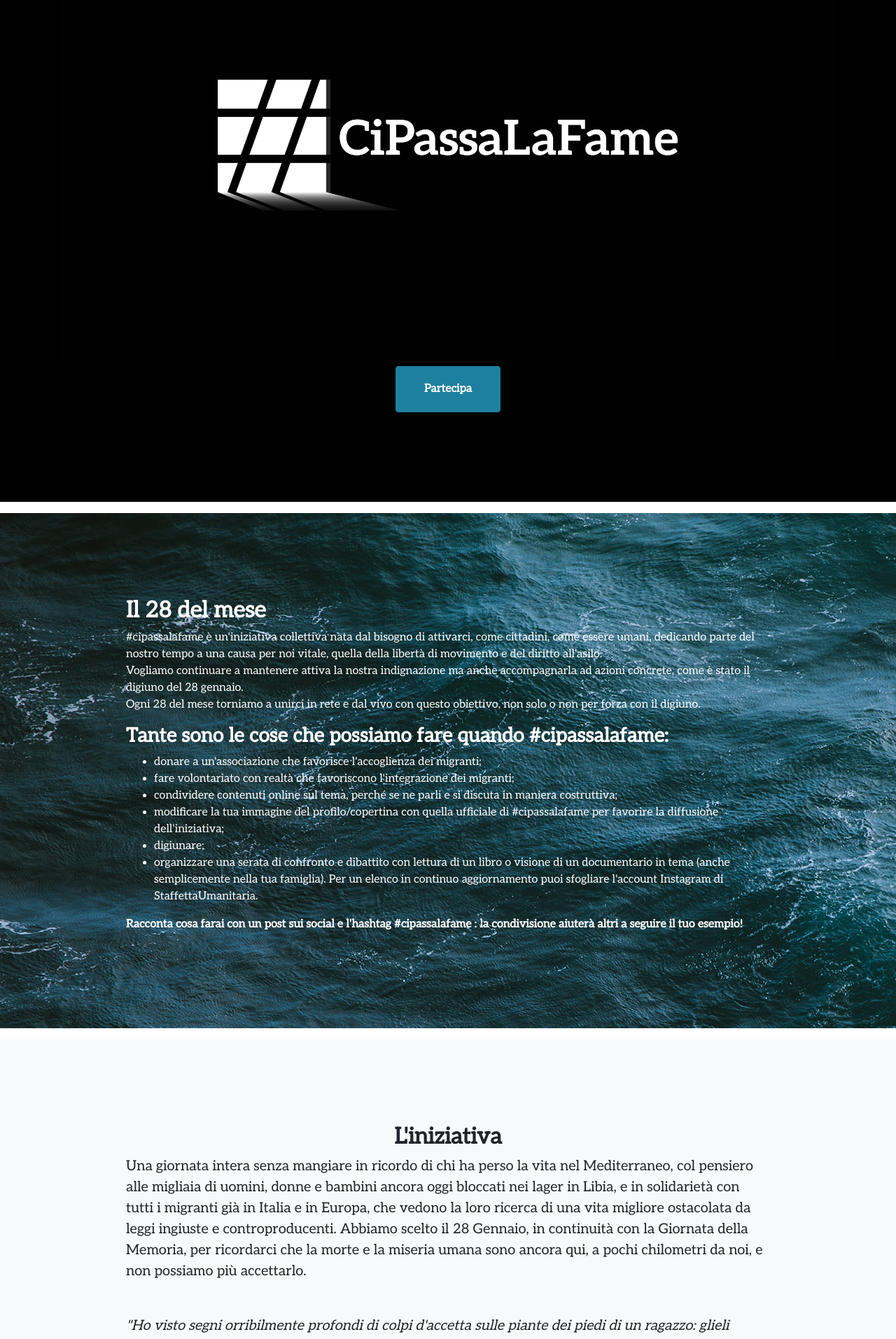
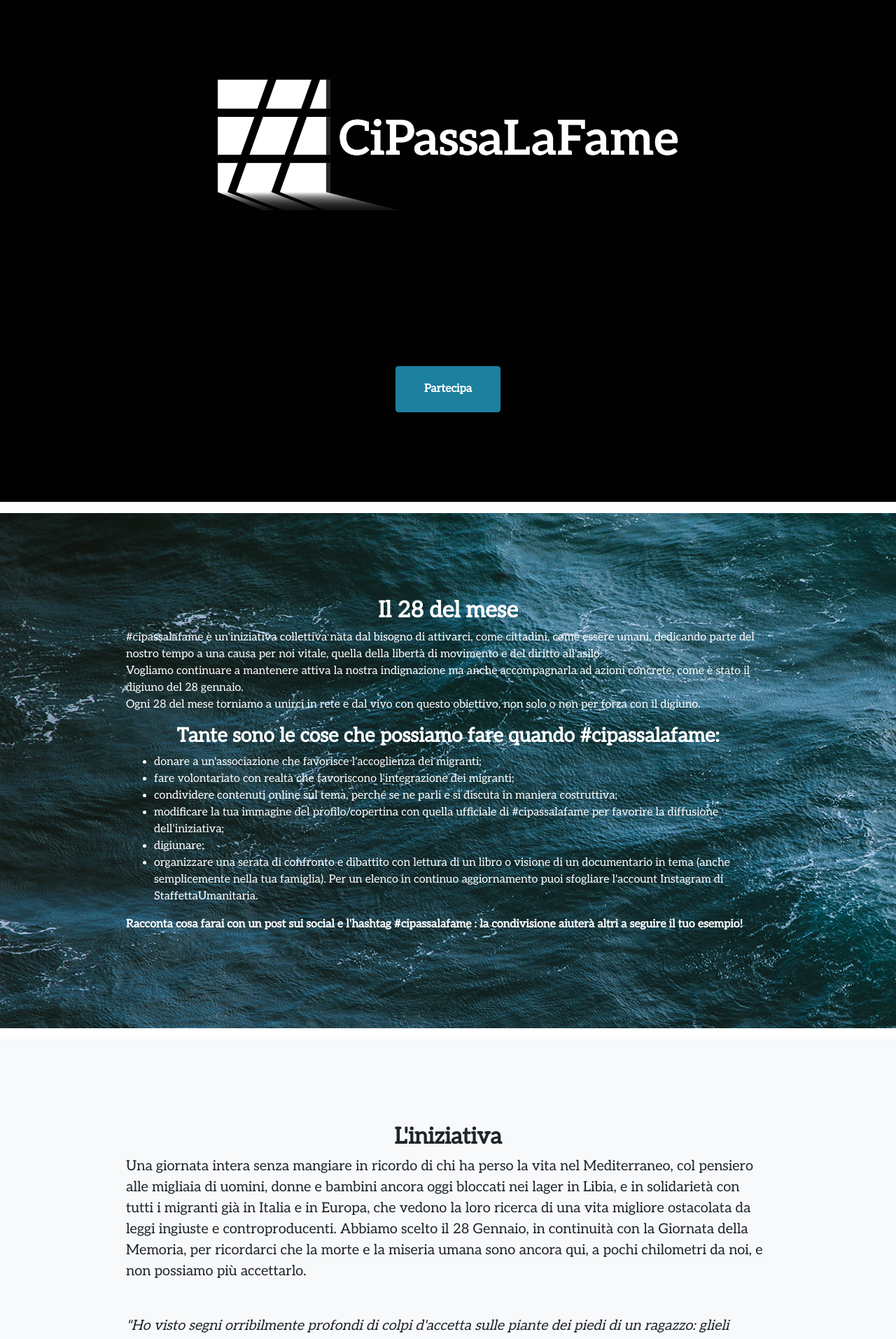
Before and after one commit to ondata/cipassalafame, a Jekyll site: the page built from index.md, in a window 1280 px wide. Shown: the part 311-2224 px from the top of the page at 70% size. Built offline with Jekyll 4.4.1, drawn with Linux system fonts in a browser that asks for light colours.

Commit message:
Update stylish-portfolio.css

```diff
--- a/css/stylish-portfolio.css
+++ b/css/stylish-portfolio.css
@@ -397,17 +397,17 @@ a:hover, a:focus, a:active {
 }
 
 #inCorso h2 {
-  text-align: left !important;
+
   color: white !important;
 }
 
 #inCorso h3 {
-  text-align: left !important;
+
   color: white !important;
 }
 
 #inCorso a {
-  text-align: left !important;
+
   color: white !important;
 }
 
```
